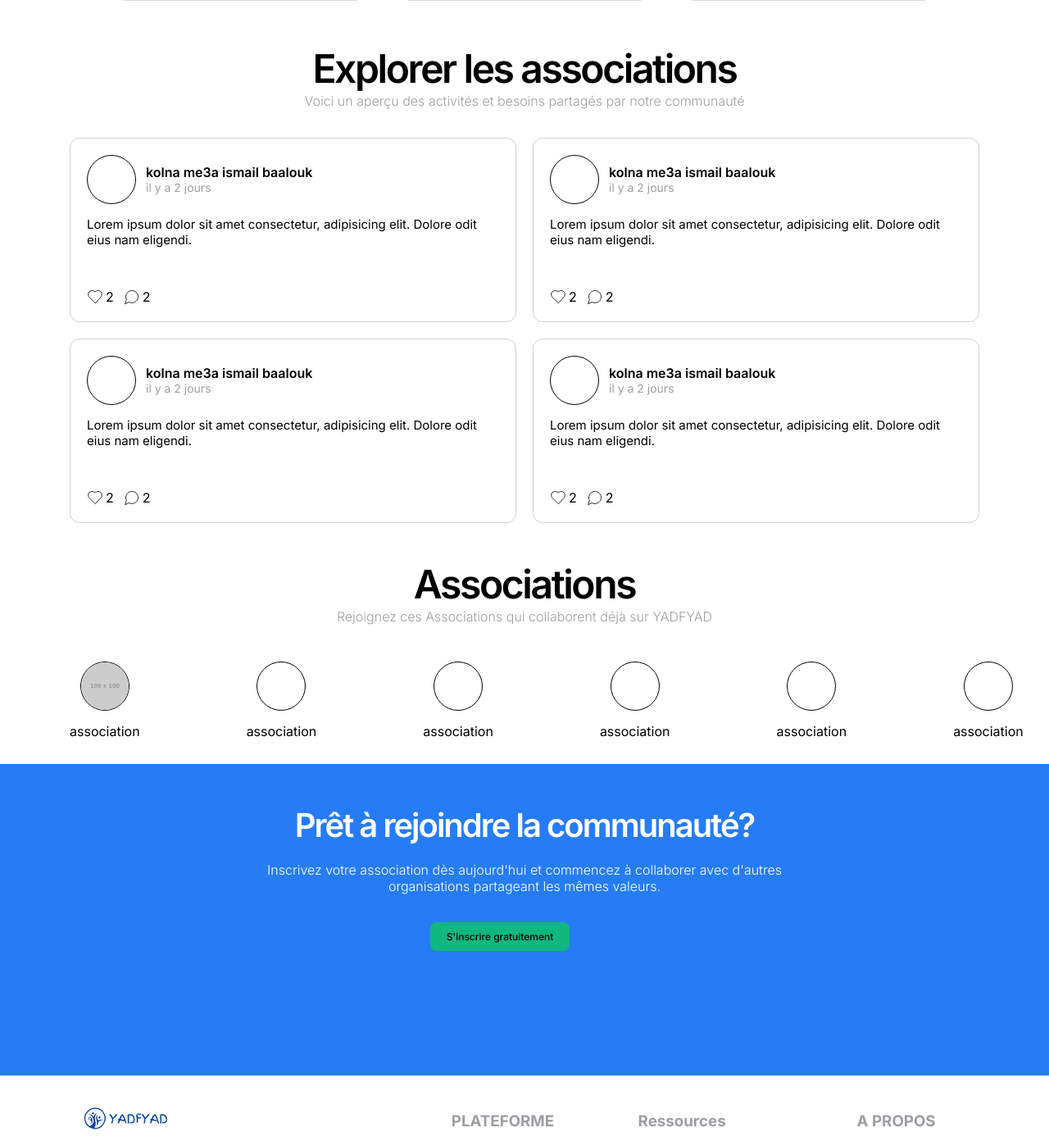
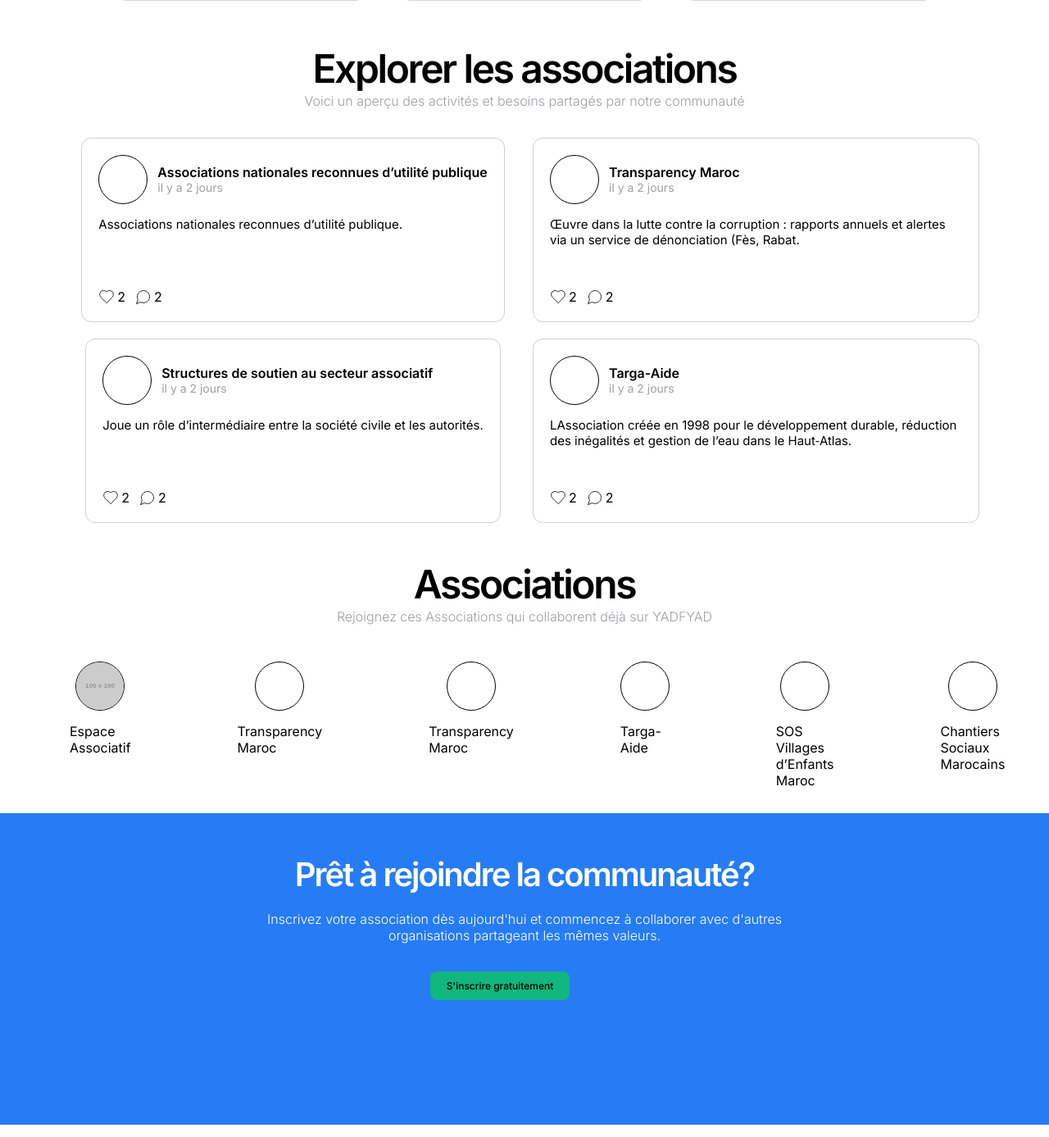
Before and after one commit to kenzaaboulmajd/YADFYAD-PFE, a PHP site: page /YADFYAD-PFE/ in a window 1280 px wide. Shown: the part 1219-2606 px from the top of the page at 82% size. Run offline with PHP 8.4, Linux system fonts and the light colour scheme; grey boxes labelled with a size stand in for pictures from a placeholder-image service; some libraries are stand-ins or nearby versions.

Commit message:
landing page

```diff
--- a/index.php
+++ b/index.php
@@ -109,14 +109,13 @@
                     <div class="post-header">
                         <div class="avatar"></div>
                         <div class="post-header-content">
-                            <div class="post-header-name">kolna me3a ismail baalouk</div>
+                            <div class="post-header-name">Associations nationales reconnues d’utilité publique</div>
                             <div class="post-header-time">il y a 2 jours</div>
 
                         </div>
                     </div>
                     <div class="description">
-                        <p>Lorem ipsum dolor sit amet consectetur, adipisicing elit. Dolore
-                            odit eius nam eligendi.
+                        <p>Associations nationales reconnues d’utilité publique.
                         </p>
                     </div>
                     <div class="icone">
@@ -143,14 +142,14 @@
                     <div class="post-header">
                         <div class="avatar"></div>
                         <div class="post-header-content">
-                            <div class="post-header-name">kolna me3a ismail baalouk</div>
+                            <div class="post-header-name">Transparency Maroc</div>
                             <div class="post-header-time">il y a 2 jours</div>
 
                         </div>
                     </div>
                     <div class="description">
-                        <p>Lorem ipsum dolor sit amet consectetur, adipisicing elit. Dolore
-                            odit eius nam eligendi.
+                        <p>Œuvre dans la lutte contre la corruption : rapports annuels et alertes via un service de
+                            dénonciation (Fès, Rabat.
                         </p>
                     </div>
                     <div class="icone">
@@ -177,14 +176,13 @@
                     <div class="post-header">
                         <div class="avatar"></div>
                         <div class="post-header-content">
-                            <div class="post-header-name">kolna me3a ismail baalouk</div>
+                            <div class="post-header-name">Structures de soutien au secteur associatif</div>
                             <div class="post-header-time">il y a 2 jours</div>
 
                         </div>
                     </div>
                     <div class="description">
-                        <p>Lorem ipsum dolor sit amet consectetur, adipisicing elit. Dolore
-                            odit eius nam eligendi.
+                        <p>Joue un rôle d’intermédiaire entre la société civile et les autorités.
                         </p>
                     </div>
                     <div class="icone">
@@ -211,14 +209,14 @@
                     <div class="post-header">
                         <div class="avatar"></div>
                         <div class="post-header-content">
-                            <div class="post-header-name">kolna me3a ismail baalouk</div>
+                            <div class="post-header-name">Targa-Aide</div>
                             <div class="post-header-time">il y a 2 jours</div>
 
                         </div>
                     </div>
                     <div class="description">
-                        <p>Lorem ipsum dolor sit amet consectetur, adipisicing elit. Dolore
-                            odit eius nam eligendi.
+                        <p>LAssociation créée en 1998 pour le développement durable, réduction des inégalités et gestion
+                            de l’eau dans le Haut‑Atlas.
                         </p>
                     </div>
                     <div class="icone">
@@ -257,27 +255,27 @@
             <div class="slides">
                 <div class="photo-profil">
                     <div class="avatar"><img src="https://placehold.co/100" alt="profile"></div>
-                    <span>association</span>
+                    <span>Espace Associatif</span>
                 </div>
                 <div class="photo-profil">
                     <div class="avatar"></div>
-                    <span>association</span>
+                    <span>Transparency Maroc</span>
                 </div>
                 <div class="photo-profil">
                     <div class="avatar"></div>
-                    <span>association</span>
+                    <span>Transparency Maroc</span>
                 </div>
                 <div class="photo-profil">
                     <div class="avatar"></div>
-                    <span>association</span>
+                    <span>Targa-Aide</span>
                 </div>
                 <div class="photo-profil">
                     <div class="avatar"></div>
-                    <span>association</span>
+                    <span>SOS Villages d’Enfants Maroc</span>
                 </div>
                 <div class="photo-profil">
                     <div class="avatar"></div>
-                    <span>association</span>
+                    <span>Chantiers Sociaux Marocains</span>
                 </div>
             </div>
         </div>
```
